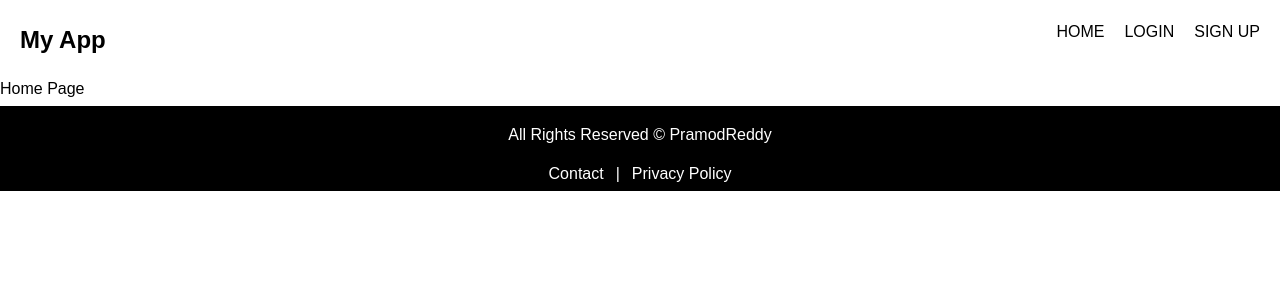
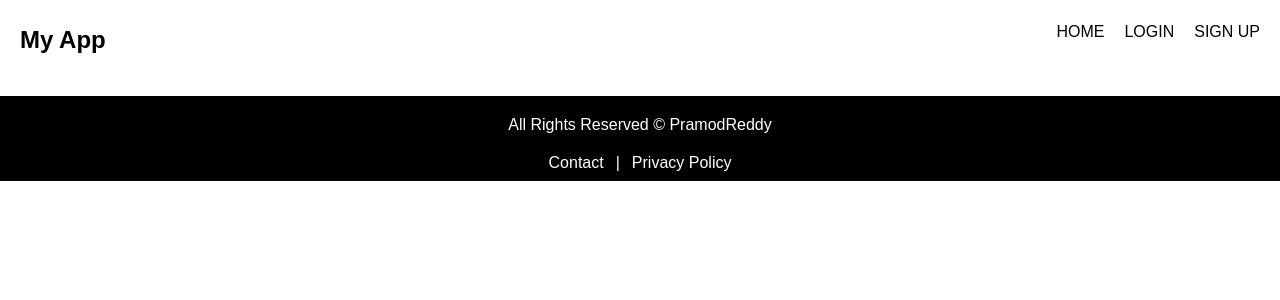
Before and after one commit to pramodreddypandiri/myApp, a React (Create React App) app in the folder client/: page / in a window 1280 px wide. Shown: the top 300 px of the page. Built offline with nearby package versions, Linux system fonts and the light colour scheme.

Commit message:
Started Home/contact/policy

```diff
--- a/client/src/pages/HomePage.js
+++ b/client/src/pages/HomePage.js
@@ -7,7 +7,11 @@ const HomePage = () => {
 
   return (
     <Layout title={'Welcome'}>
-        <h1> Home Page</h1>
+        <div className='container flex mx-auto'>
+          <div>
+            <p></p>
+          </div>
+        </div>
 
     </Layout>
   )
```
